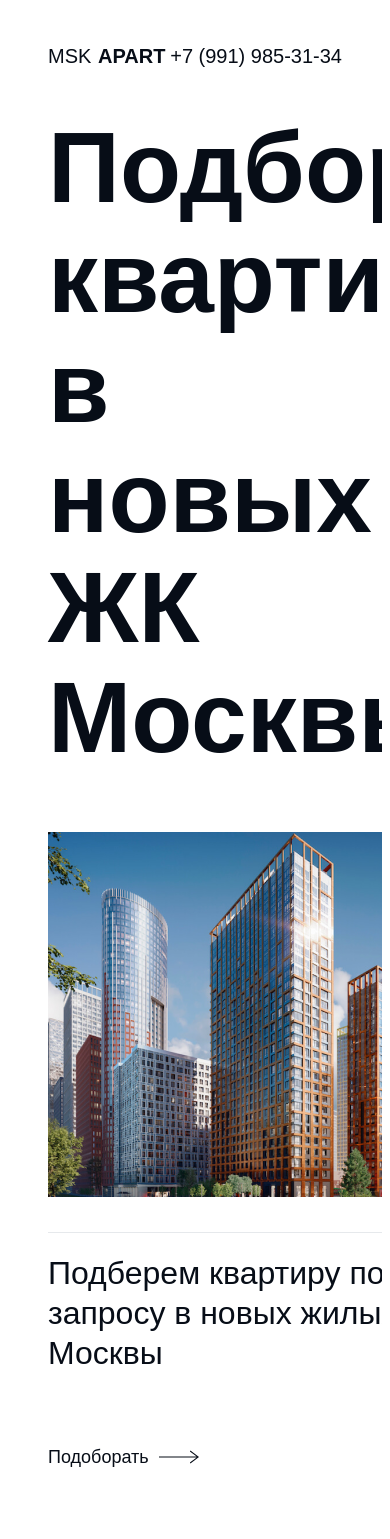
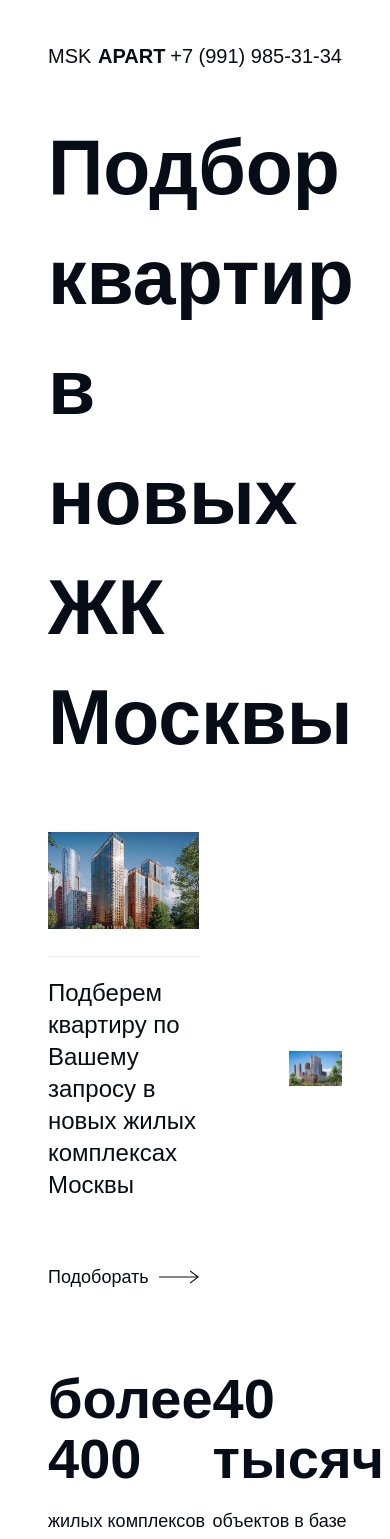
Before and after one commit to bakhanets/apartments_website, a Nuxt app: page / in a window 390 px wide. Shown: the top 1539 px of the page. Built offline with nearby package versions, Linux system fonts and the light colour scheme; a web font is replaced by a local one.

Commit message:
added styles for adaptive

```diff
--- a/assets/css/main.scss
+++ b/assets/css/main.scss
@@ -225,11 +225,13 @@
 }
 .block {
   &__present {
+    &_first{
+      width: 45%;
+    }
     .present__first {
       .present {
         &__img {
-          width: 568px;
-          height: 365px;
+          width: 100%
         }
       }
       .desc {
@@ -262,8 +264,7 @@
     .present__second {
       .present {
         &__img {
-          width: 970px;
-          height: 622px;
+          width: 100%
         }
       }
     }
@@ -305,8 +306,14 @@
   }
   &__send {
     display: flex;
-    grid-gap: 40px;
+    grid-gap: 115px;
     .send {
+      &__img {
+        width: 50%;
+        img {
+          width: 100%;
+        }
+      }
       &__title {
         font-family: Cormorant, sans-serif;
         font-style: normal;
@@ -343,6 +350,45 @@
         background: #0F1623;
       }
     }
+  }
+}
+@media only screen and (max-width: 1240px) {
+  .main__content .content__block_present {
+    grid-gap: 90px;
+  }
+  .block__info .info__desc {
+    font-size: 18px;
+  }
+  .block__present .present__first .desc__text {
+    font-size: 24px;
+    line-height: 32px;
+  }
+  .block__present_first {
+    width: 50%;
+  }
+}
+@media only screen and (max-width: 1024px) {
+  .main__content .content__block_title {
+    font-size: 77px;
+    width: 100%;
+  }
+  .main__content .content__block_present {
+    align-items: center;
+  }
+  .block__info .info__img-line {
+    display: none;
+  }
+  .block__send {
+    grid-gap: 35px;
+  }
+  .block__send .send__img {
+    width: 170%;
+  }
+  .block__send .send__dropdown {
+    grid-template-columns: 1fr;
+  }
+  .block__present_first {
+    width: 80%;
   }
 }
 /* cyrillic-ext */
```
